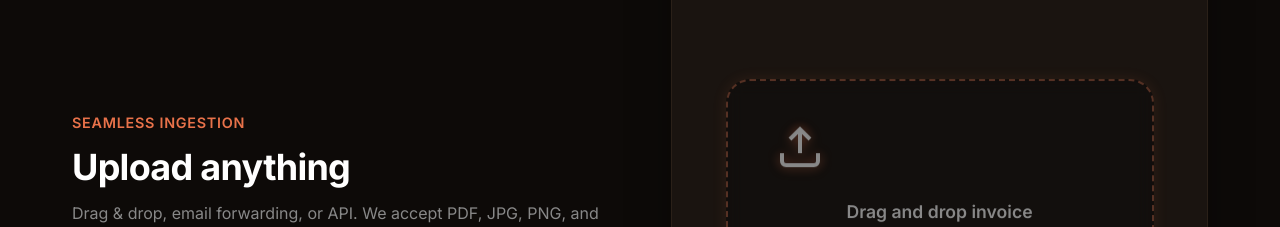
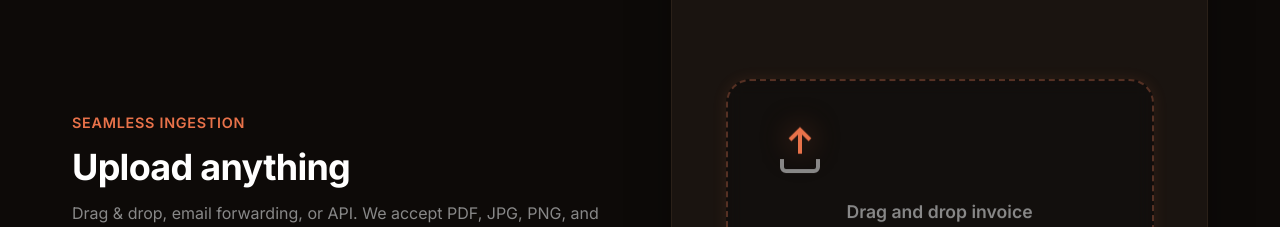
Before and after one commit to ali-harti/factura-ai-invoice-extractor, a React (Vite) app in the folder frontend/: page /landing in a window 1280 px wide. Shown: the part 1860-2087 px from the top of the page. Built offline with nearby package versions, Linux system fonts and the light colour scheme.

Commit message:
style: animate only the arrow in the upload icon with orange glow

```diff
--- a/frontend/src/pages/LandingPage.jsx
+++ b/frontend/src/pages/LandingPage.jsx
@@ -376,10 +376,12 @@ export default function LandingPage() {
             </div>
             <div className="l-feature-visual">
               <div className="l-upload-box">
-                <svg width="48" height="48" viewBox="0 0 24 24" fill="none" stroke="var(--text-muted)" strokeWidth="2" className="l-upload-icon">
-                  <path d="M21 15v4a2 2 0 0 1-2 2H5a2 2 0 0 1-2-2v-4" />
-                  <polyline points="17 8 12 3 7 8" />
-                  <line x1="12" y1="3" x2="12" y2="15" />
+                <svg width="48" height="48" viewBox="0 0 24 24" fill="none" strokeWidth="2" className="l-upload-icon">
+                  <path d="M21 15v4a2 2 0 0 1-2 2H5a2 2 0 0 1-2-2v-4" stroke="var(--text-muted)" />
+                  <g className="l-upload-arrow">
+                    <polyline points="17 8 12 3 7 8" />
+                    <line x1="12" y1="3" x2="12" y2="15" />
+                  </g>
                 </svg>
                 <p className="l-upload-title">{t('Drag and drop invoice', 'Glissez-déposez la facture')}</p>
                 <p className="l-upload-subtitle">PDF, PNG, JPG (max 20MB)</p>
--- a/frontend/src/styles/landing.css
+++ b/frontend/src/styles/landing.css
@@ -467,9 +467,9 @@
   0%, 100% { border-color: rgba(255, 255, 255, 0.1); box-shadow: 0 0 0 rgba(232, 114, 74, 0); transform: translateY(0); }
   50% { border-color: rgba(232, 114, 74, 0.4); box-shadow: 0 0 20px rgba(232, 114, 74, 0.15); transform: translateY(-4px); }
 }
-@keyframes uploadIconFloat {
-  0%, 100% { transform: translateY(0); color: var(--text-muted); filter: drop-shadow(0 0 0 rgba(232,114,74,0)); }
-  50% { transform: translateY(-8px); color: var(--accent); filter: drop-shadow(0 0 8px rgba(232,114,74,0.6)); }
+@keyframes uploadArrowFloat {
+  0%, 100% { transform: translateY(0); filter: drop-shadow(0 0 4px rgba(232,114,74,0.3)); }
+  50% { transform: translateY(-6px); filter: drop-shadow(0 0 12px rgba(232,114,74,0.8)); }
 }
 .l-upload-box {
   text-align: center;
@@ -484,8 +484,12 @@
 }
 .l-upload-icon {
   margin-bottom: 1.2rem;
-  transition: all 0.3s ease;
-  animation: uploadIconFloat 4s ease-in-out infinite;
+  overflow: visible;
+}
+.l-upload-arrow {
+  stroke: var(--accent);
+  animation: uploadArrowFloat 3s ease-in-out infinite;
+  transform-origin: center;
 }
 .l-upload-title {
   color: var(--text);
```
